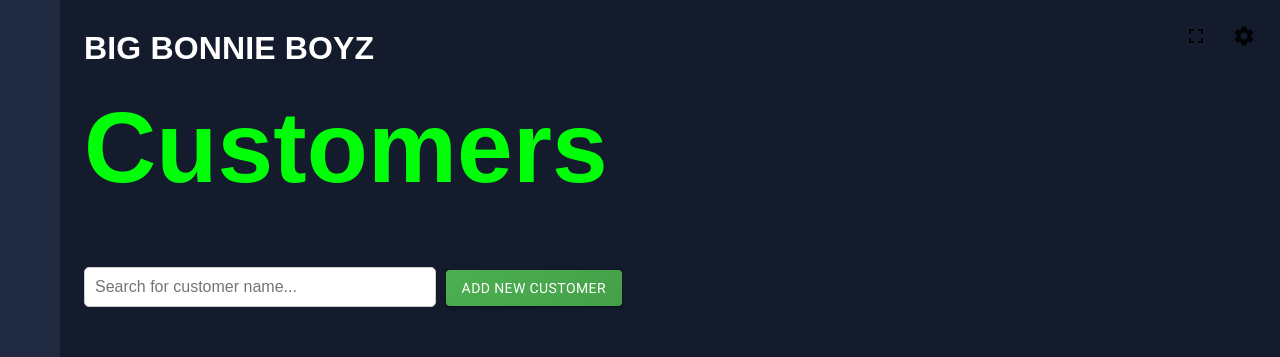
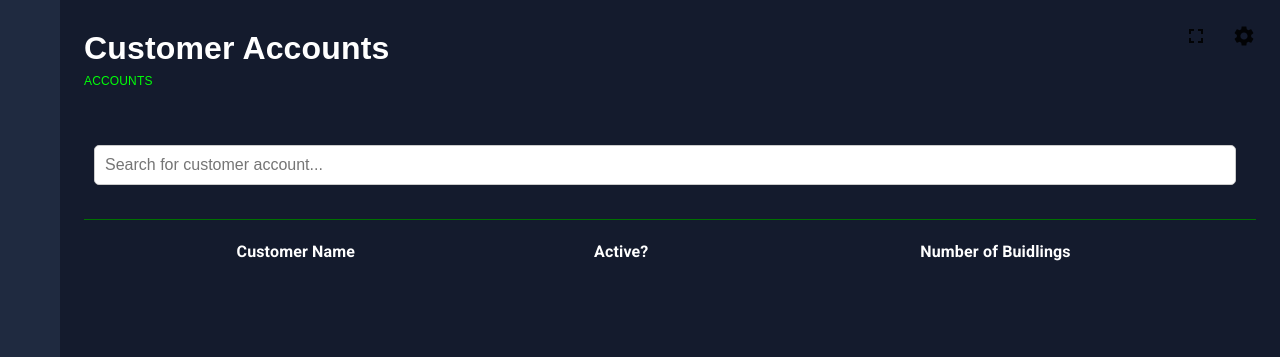
Before and after one commit to Poopenfartin/optics, a React (Vite) app in the folder Optics/: page /accounts in a window 1280 px wide. Shown: the top 357 px of the page. Built offline with nearby package versions, Linux system fonts and the light colour scheme; no server answers; sample sign-in values are in the browser's storage.

Commit message:
Added basic UI for Account Screen. Need to add table + backend data

```diff
--- a/Optics/src/components/accounts.jsx
+++ b/Optics/src/components/accounts.jsx
@@ -1,29 +1,34 @@
+import React, { useState } from "react";
 import axios from "axios";
-import Button from "@mui/material/Button";
+import { Divider } from "@mui/material";
 import TopIcons from "./TopIcons";
-import "../../Styles/App.css"
 
-const accounts = ({ }) => {
+
+const accounts = ({}) => {
   return (
     <div>
-      <div>
-        <TopIcons />
-        <h1>BIG BONNIE BOYZ</h1>
-        <h2 className="customers-heading">Customers</h2>
+      <TopIcons />
+      <h1>Customer Accounts</h1>
+      <h2>ACCOUNTS</h2>
+      <div className="workorder-functions">
+        <input
+          type="text"
+          className="WO-SearchBox"
+          placeholder="Search for customer account..."
+        />
+
       </div>
+      <Divider sx={{ mt: 3, backgroundColor: "green" }} />
 
-      <input
-        type="text"
-        className="WO-SearchBox"
-        placeholder="Search for customer name..."
-      />
-      <Button
-        variant="contained"
-        color="primary"
-        className="add-work-order-button"
-        onClick={() => setIsAddModalOpen(true)}>
-        Add New Customer
-      </Button>
+      <table className="workorders-table">
+        <thead>
+          <tr>
+            <th>Customer Name</th>
+            <th>Active?</th>
+            <th>Number of Buidlings</th>
+          </tr>
+        </thead>
+      </table>
 
     </div>
   );
```
